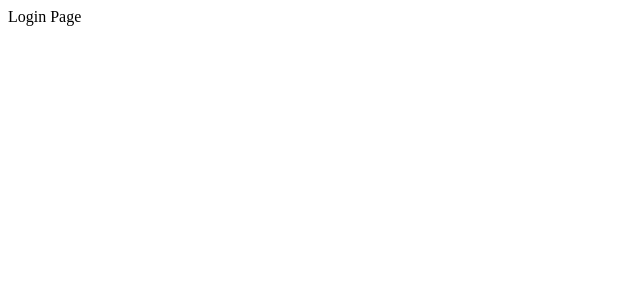
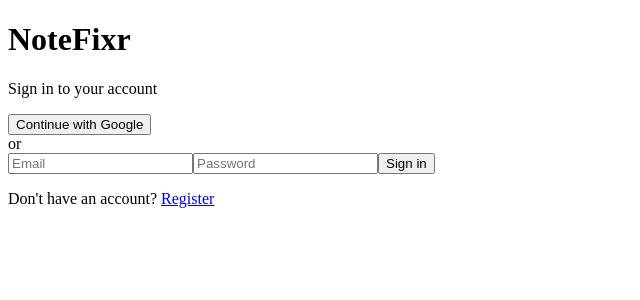
Before and after one commit to iiivannn/NoteFixr, a Next.js app: page /login in a window 1280 px wide. Shown: the top 300 px of the page, without its empty margins (0-640 px from the left). Built offline with nearby package versions, Linux system fonts and the light colour scheme.

Commit message:
feat: added login, register, and register api

```diff
--- a/app/(auth)/login/page.tsx
+++ b/app/(auth)/login/page.tsx
@@ -1,3 +1,74 @@
+"use client";
+import { signIn } from "next-auth/react";
+import { useState } from "react";
+import { useRouter } from "next/navigation";
+
 export default function LoginPage() {
-  return <div>Login Page</div>;
+  const router = useRouter();
+  const [email, setEmail] = useState("");
+  const [password, setPassword] = useState("");
+  const [error, setError] = useState("");
+  const [loading, setLoading] = useState(false);
+
+  async function handleSubmit(e: React.FormEvent) {
+    e.preventDefault();
+    setLoading(true);
+    setError("");
+
+    const result = await signIn("credentials", {
+      email,
+      password,
+      redirect: false,
+    });
+
+    if (result?.error) {
+      setError("Invalid email or password");
+      setLoading(false);
+    } else {
+      router.push("/notes/new");
+    }
+  }
+
+  return (
+    <div className="auth-container">
+      <div className="auth-box">
+        <h1>NoteFixr</h1>
+        <p>Sign in to your account</p>
+
+        <button
+          onClick={() => signIn("google", { callbackUrl: "/notes/new" })}
+          className="btn-google"
+        >
+          Continue with Google
+        </button>
+
+        <div className="divider">or</div>
+
+        <form onSubmit={handleSubmit}>
+          <input
+            type="email"
+            placeholder="Email"
+            value={email}
+            onChange={(e) => setEmail(e.target.value)}
+            required
+          />
+          <input
+            type="password"
+            placeholder="Password"
+            value={password}
+            onChange={(e) => setPassword(e.target.value)}
+            required
+          />
+          {error && <p className="error">{error}</p>}
+          <button type="submit" disabled={loading}>
+            {loading ? "Signing in..." : "Sign in"}
+          </button>
+        </form>
+
+        <p>
+          Don&apos;t have an account? <a href="/register">Register</a>
+        </p>
+      </div>
+    </div>
+  );
 }
```
Also changed, not shown: app/(auth)/register/page.tsx (+72 -1 lines), app/api/auth/[...nextauth]/register/route.ts (added, +27 -0 lines).
